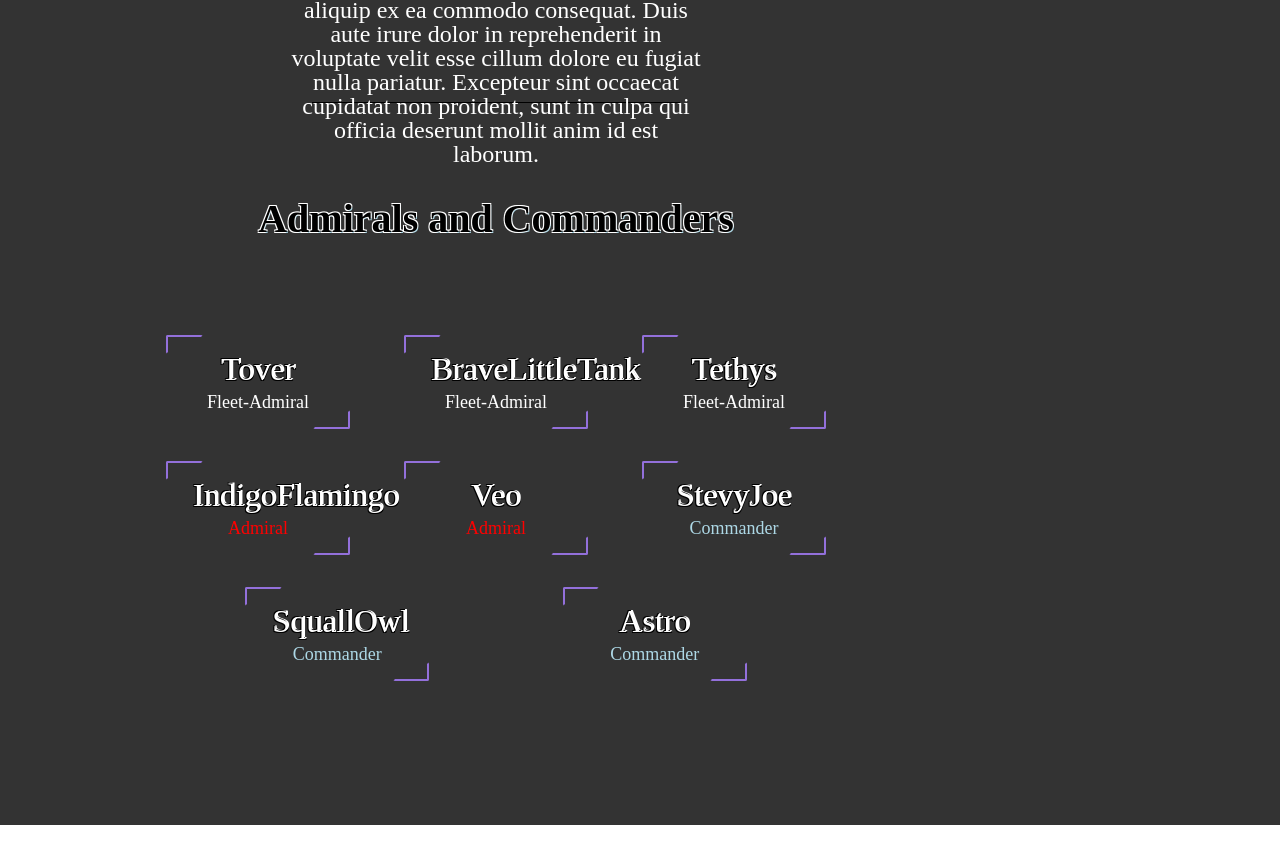
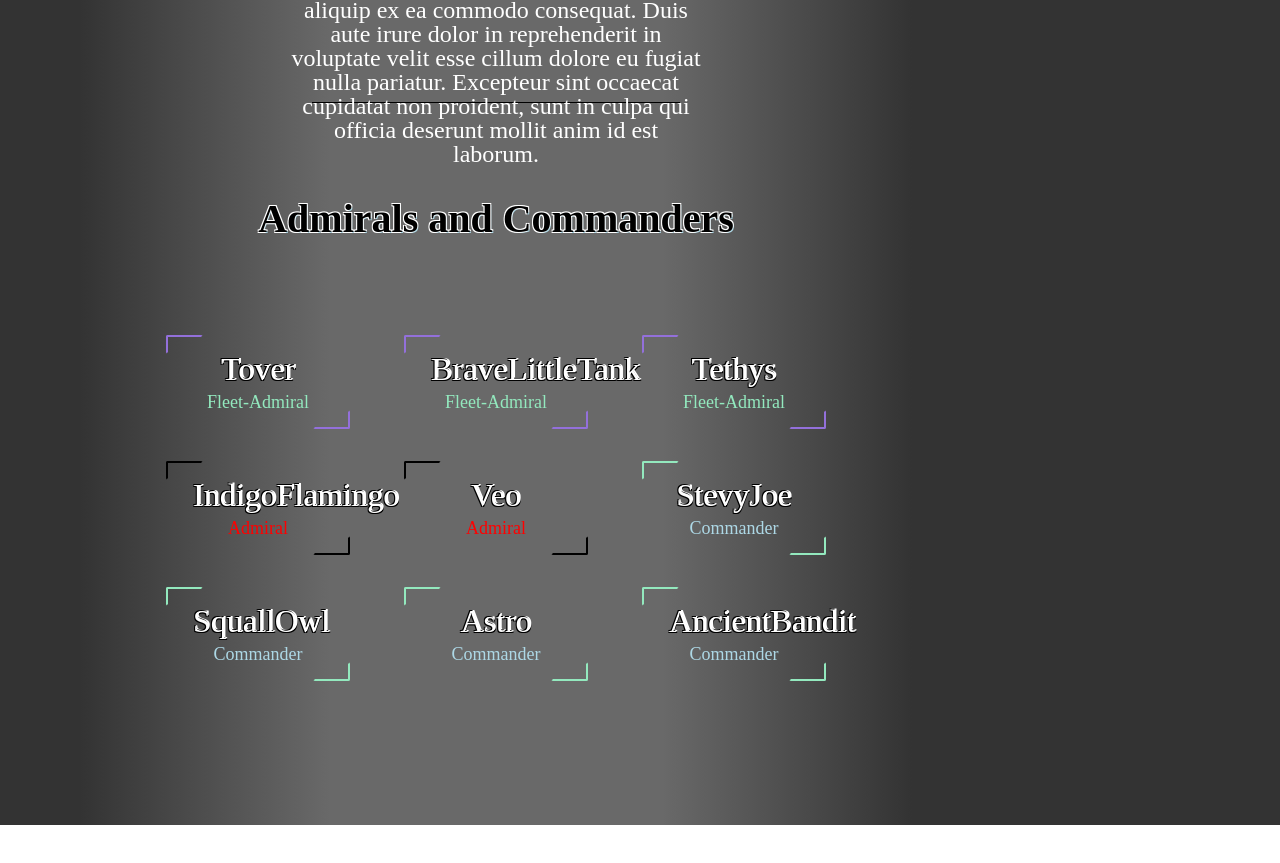
Before and after one commit to adastraz/hyperspace-dark-fe, a React (Create React App) app: page /about in a window 1280 px wide. Shown: the part 965-1828 px from the top of the page. Built offline with nearby package versions, Linux system fonts and the light colour scheme; no server answers; a web font is replaced by a local one.

Commit message:
more styles

```diff
--- a/src/components/About.js
+++ b/src/components/About.js
@@ -7,7 +7,6 @@ import {
   Bio,
   Name,
   CrewCard,
-  CrewCardR,
   NameCard,
   FleetAdmiral,
   Admiral,
@@ -61,6 +60,11 @@ const About = () => {
       bio: "Hello and welcome to my very first public website to be used by human users! You can call me Astro, or Tyler. Like many young adults, I opted out of traditional education to pursue code school, which has given me the tools to build the site you see from the ground up. Some of my favorite interests that led me to programming are gaming, Star Wars, and robots! Hope you enjoy the site!",
       rank: 'c'
     },
+    {
+      name: 'AncientBandit',
+      bio: "Hey I'm Bandit, I started out in competitive Valorant when Hyperspace Dark was founded. Now I help run Hyperspace Dark's social media, I'm heavily focused on eSports and creating and posting promotional content for Hyperspace Dark. I have a strong FPS background but I like to dive into all sorts of games, especially those with social aspects and teamwork.",
+      rank: 'c'
+    }
   ]
 
   const [viewCrew, setViewCrew] = useState(undefined)
@@ -81,14 +85,14 @@ const About = () => {
         )
       case 'a' :
         return (
-          <NameCard className={button ? 'button type3': ''} onClick={() => viewer(member)} key={member.name}>
+          <NameCard className={button ? 'button type4': ''} onClick={() => viewer(member)} key={member.name}>
             <Name>{member.name}</Name>
             <Admiral>Admiral</Admiral>
           </NameCard>
         )
       default :
         return (
-          <NameCard className={button ? 'button type3': ''} onClick={() => viewer(member)} key={member.name}>
+          <NameCard className={button ? 'button type2': ''} onClick={() => viewer(member)} key={member.name}>
             <Name>{member.name}</Name>
             <Commander>Commander</Commander>
           </NameCard>
@@ -132,61 +136,3 @@ const About = () => {
 }
 
 export default About
-
-
-// <CrewCard>
-//             <NameCard>
-//               <Name>Tover</Name>
-//               <FleetAdmiral>Fleet-Admiral</FleetAdmiral>
-//             </NameCard>
-//             <Bio>My name is Richie AKA Tover, I'm one of the founders of HD. I have a long history of eSports experience that led me to want to develop my own org and find like minded individuals to do so with. I have a passion for FPS games and dabble in other areas. My main areas of focus for the org are eSports development, finances, and business relations. I've loved watching this org grow and blossom into what it is now and I hope to help inspire everyone else to give their all to continue on the path we have all started down.</Bio>
-//           </CrewCard>
-//           <CrewCardR>
-//             <NameCard>
-//               <Name>Tethys</Name>
-//               <FleetAdmiral>Fleet-Admiral</FleetAdmiral>
-//             </NameCard>
-//             <Bio>Hey I am Tethys, and I am one of the founders of HD. I work with a focus on the development of our organization and the growth of our community! I have a long background in Gaming, starting primarily with FPS shooters and starting the whole addiction off on an NES and PS2. Im an Avid Star Wars fan, and nerd in all categories, and love to create a fun atmosphere at Hyperspace Dark where everyone feels welcomed and Valued.</Bio>
-//           </CrewCardR>
-//           <CrewCard>
-//             <NameCard>
-//               <Name>BraveLittleTank</Name>
-//               <FleetAdmiral>Fleet-Admiral</FleetAdmiral>
-//             </NameCard>
-//             <Bio>My name is Jake, aka BraveLittleTank. I am a Co-Owner and General Manager of Hyperspace Dark. While I have a hand in everything going on at HD, my focus is on the eSports side of things helping create, manage, and help grow our existing and future eSports teams. My goal is to help everyone that comes through HD as a player, coach, admin, or fan to have a positive experience and that we have helped them become a better person online or offline in some way. Together as one, we forge our way #IntoTheDark</Bio>
-//           </CrewCard>
-//           <CrewCardR>
-//             <NameCard>
-//               <Name>Veo</Name>
-//               <Admiral>Admiral</Admiral>
-//             </NameCard>
-//             <Bio>Yo. I'm Veo and i'm the head admin for the HD discord. I've got 5 years under my belt running discord servers, and even more running other online communities. I'm here to help grow and shape the community discord server and turn this into the awesome group of gamers it was meant to be! My inbox is always open for new ideas and possibilities, so hmu if you want to talk about the discord or play some rocket league!</Bio>
-//           </CrewCardR>
-//           <CrewCard>
-//             <NameCard>
-//               <Name>IndigoFlamingo</Name>
-//               <Admiral>Admiral</Admiral>
-//             </NameCard>
-//             <Bio>IndigoFlamingo Coming in hot. Interested in competition, lore or casual play of anything pokemon? I'm your man. Im always looking to delve deeper in the expansive world of pokemon... and im taking it to Hyperspace! Come chat, trade and enter giveaways all hosted and administrated by me. Please reach out if you wanna talk anything pokemon. See you around!</Bio>
-//           </CrewCard>
-//           <CrewCardR>
-//             <NameCard>
-//               <Name>StevyJoe</Name>
-//               <Commander>Commander</Commander>
-//             </NameCard>
-//             <Bio>Stevyjoe is what I use for my in game name, I tried my hand at playing competitive Valorant for a while but since graduating college, I decided to focus on doing graphic design. Im so glad to be a part of Hyperspace. If you need anything, or have ideas for some graphics,  feel free to hit me up!</Bio>
-//           </CrewCardR>
-//           <CrewCard>
-//             <NameCard>
-//               <Name>SquallOwl</Name>
-//               <Commander>Commander</Commander>
-//             </NameCard>
-//             <Bio>My IGN is SquallOwl but everyone calls me either Owl or Drew, I started at HD as a player for the Rocket League team and have over time moved into a managerial role for the team! My aim is to keep the team as organized as possible and to help them along their journey to becoming top level players in anyways possible. I've always been big into competitive gaming and soccer, which has made rocket league the perfect game for me</Bio>
-//           </CrewCard>
-//           <CrewCardR>
-//             <NameCard>
-//               <Name>Astro</Name>
-//               <Commander>Commander</Commander>
-//             </NameCard>
-//             <Bio>Hello and welcome to my very first public website to be used by human users! You can call me Astro, or Tyler. Like many young adults, I opted out of traditional education to pursue code school, which has given me the tools to build the site you see from the ground up. Some of my favorite interests that led me to programming are gaming, Star Wars, and robots! Hope you enjoy the site! :) <a className='tywes' href='https://tywes.com' rel="noreferrer" target='_blank'>Here's a link to my portfolio.</a></Bio>
-//           </CrewCardR>
--- a/src/styles/About/index.js
+++ b/src/styles/About/index.js
@@ -11,11 +11,9 @@ export const Container = styled.div`
   width: 65%;
   padding: 3rem;
   margin: 5rem;
-  border-radius: 1rem;
-  // background: rgb(163,34,195);
-  // background: radial-gradient(circle, rgba(163,34,195,0.8995973389355743) 0%, rgba(45,253,160,0.87718837535014) 100%);
-  // background: rgb(45,253,160);
-  // background: radial-gradient(circle, rgba(45,253,160,0.6418942577030813) 0%, rgba(0,0,0,0.8911939775910365) 100%);
+  // border-radius: 1rem;
+  background: rgb(51,51,51);
+  background: linear-gradient(90deg, rgba(51,51,51,1) 0%, rgba(105,105,105,1) 30%, rgba(105,105,105,1) 50%, rgba(105,105,105,1) 70%, rgba(51,51,51,1) 100%);
 `
 
 export const CrewContainer = styled.div`
@@ -27,7 +25,7 @@ export const Origins = styled.h1`
   font-size: 3rem;
   text-align: center;
   font-weight: bold;
-  color: mediumpurple;
+  color: black;
   margin-bottom: 2rem;
   text-shadow: -1px -1px 0 black, 1px -1px 0 black, -1px 1px 0 black, 1px 1px 0 white;
 `
@@ -71,7 +69,7 @@ export const Name = styled.h3`
 `
 
 export const FleetAdmiral = styled.p`
-  color: white;
+  // color: white;
   text-size: .75rem;
   text-align: center;
   margin-top: .5rem
@@ -86,7 +84,9 @@ export const Commander = styled.p`
   color: lightblue;
   text-size: .75rem;
   text-align: center;
-  margin-top: .5rem
+  margin-top: .5rem;
+  // text-shadow: -1px -1px 0 black, 1px -1px 0, -1px 1px 0 black, 1px 1px 0 white;
+
 `
 
 export const CrewCard = styled.div`
--- a/src/styles/dashboard.css
+++ b/src/styles/dashboard.css
@@ -72,6 +72,95 @@
     height: 100%;
 }
 .type3:focus{
+    border: none
+}
+/* //////////////////////// */
+.type4{
+    color: #93e9be;
+}
+.type4::after,.type4::before{
+    content: '';
+    display: block;
+    position: absolute;
+    width: 20%;
+    height: 20%;
+    border: 2px solid;
+    transition: all 0.6s ease;
+    border-radius: 2px;
+}
+
+.type4::after{
+    bottom: 0;
+    right: 0;
+    border-top-color: transparent;
+    border-left-color: transparent;
+    border-bottom-color: black;
+    border-right-color: black;
+}
+
+.type4::before{
+    top: 0;
+    left: 0;
+    border-bottom-color: transparent;
+    border-right-color: transparent;
+    border-top-color: black;
+    border-left-color: black;
+}
+
+.type4:hover:after,.type4:hover:before{
+    border-bottom-color: black;
+    border-right-color: black;
+    border-top-color: black;
+    border-left-color: black;
+    width: 100%;
+    height: 100%;
+}
+.type4:focus{
+    border: none
+}
+/* ////////////////////////////////////////// */
+
+.type2{
+    color: #93e9be;
+}
+.type2::after,.type2::before{
+    content: '';
+    display: block;
+    position: absolute;
+    width: 20%;
+    height: 20%;
+    border: 2px solid;
+    transition: all 0.6s ease;
+    border-radius: 2px;
+}
+
+.type2::after{
+    bottom: 0;
+    right: 0;
+    border-top-color: transparent;
+    border-left-color: transparent;
+    border-bottom-color: #93e9be;
+    border-right-color: #93e9be;
+}
+
+.type2::before{
+    top: 0;
+    left: 0;
+    border-bottom-color: transparent;
+    border-right-color: transparent;
+    border-top-color: #93e9be;
+    border-left-color: #93e9be;
+}
+
+.type2:hover:after,.type2:hover:before{
+    border-bottom-color: #93e9be;
+    border-right-color: #93e9be;
+    border-top-color: #93e9be;
+    border-left-color: #93e9be;
+    width: 100%;
+    height: 100%;
+}
+.type2:focus{
     border: none
 }
 
```
Also changed, not shown: 1 other file (tests, documents, lock files or other folders).
